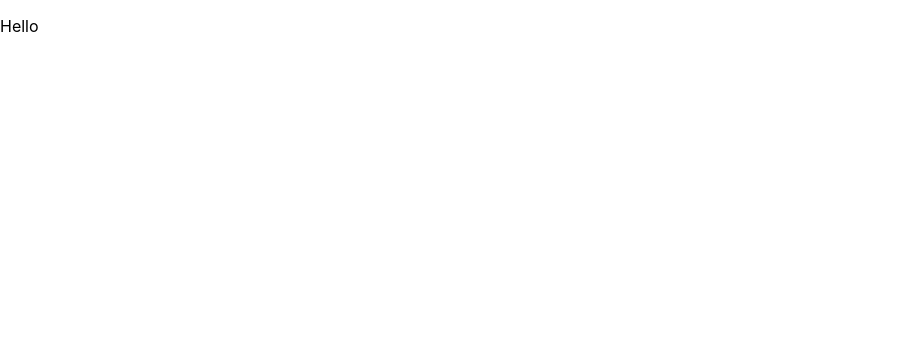
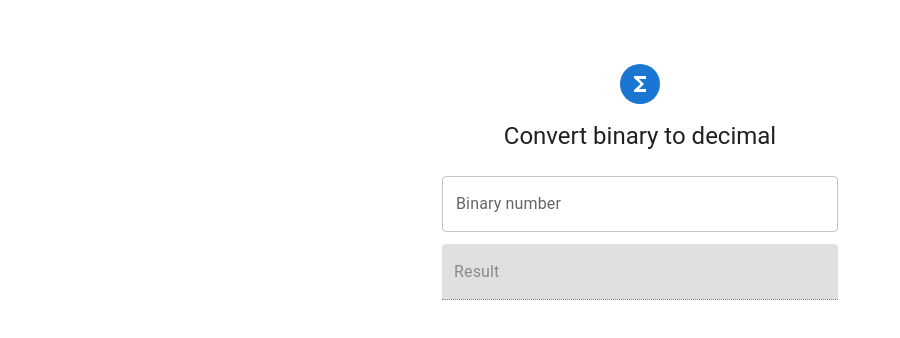
Before and after one commit to lwieckowski/bin2dec, a JavaScript app: page / in a window 1280 px wide. Shown: the top 338 px of the page, without its empty margins (0-900 px from the left). Built offline with nearby package versions, Linux system fonts and the light colour scheme; the HTML template or start-up script is replaced by a standard one.

Commit message:
Add decent UI using material

```diff
--- a/package.json
+++ b/package.json
@@ -3,6 +3,10 @@
   "version": "0.1.0",
   "private": true,
   "dependencies": {
+    "@emotion/react": "^11.10.5",
+    "@emotion/styled": "^11.10.5",
+    "@mui/icons-material": "^5.11.0",
+    "@mui/material": "^5.11.8",
     "@testing-library/jest-dom": "^5.16.5",
     "@testing-library/react": "^13.4.0",
     "@testing-library/user-event": "^13.5.0",
--- a/src/App.js
+++ b/src/App.js
@@ -1,8 +1,49 @@
-import './App.css';
+import "./App.css";
+import {
+  CssBaseline,
+  TextField,
+  Container,
+  Avatar,
+  Typography,
+} from "@mui/material";
+import FunctionsIcon from "@mui/icons-material/Functions";
+import { Box } from "@mui/system";
 
 function App() {
   return (
-    <p>Hello</p>
+    <Container component="div" maxWidth="xs">
+      <CssBaseline />
+      <Box
+        sx={{
+          marginTop: 8,
+          display: "flex",
+          flexDirection: "column",
+          alignItems: "center",
+        }}
+      >
+        <Avatar sx={{ m: 0, bgcolor: "primary.main" }}>
+          <FunctionsIcon />
+        </Avatar>
+        <Typography sx={{ m: 2 }} component="h1" variant="h5">
+          Convert binary to decimal
+        </Typography>
+        <TextField
+          fullWidth
+          margin="dense"
+          id="outlined-basic"
+          label="Binary number"
+          variant="outlined"
+        />
+        <TextField
+          fullWidth
+          disabled
+          margin="dense"
+          id="filled-disabled"
+          label="Result"
+          variant="filled"
+        />
+      </Box>
+    </Container>
   );
 }
 
```
Also changed, not shown: 1 other file (tests, documents, lock files or other folders).
